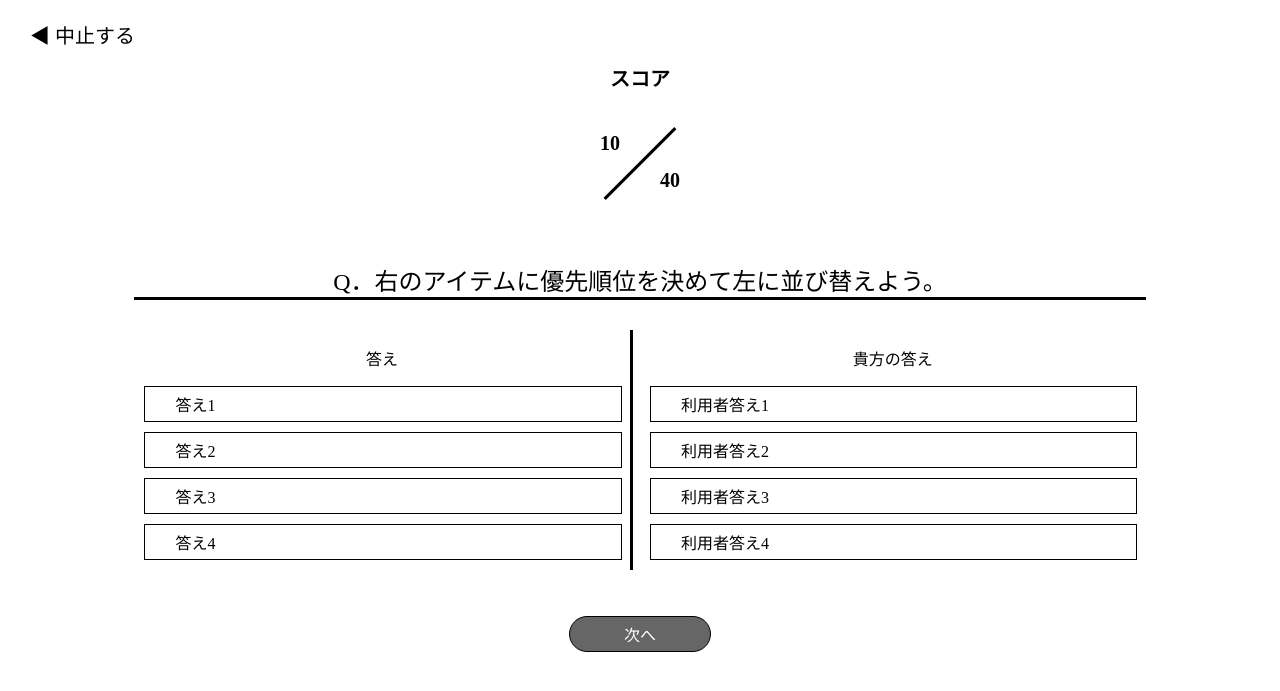
After one commit to Raiki215/Hackathon-e, a Flask app: page /task_practice_a1 in a window 1280 px wide. The commit adds this page. Shown: the top 691 px of the page. Run offline with Flask 3, Linux system fonts and the light colour scheme; some libraries are stand-ins or nearby versions.

Commit message:
タスク管理練習画面の作成 #10

```diff
--- a/app.py
+++ b/app.py
@@ -8,6 +8,23 @@ app = Flask(__name__)
 @app.route('/home', methods=['GET'])
 def home():
     return render_template('home.html')
+
+@app.route('/task_practice_list', methods=['GET'])
+def task_practice_list():
+    return render_template('task_practice_list.html')
+
+@app.route('/task_practice_data', methods=['GET'])
+def task_practice_data():
+    return render_template('task_practice_data.html')
+
+@app.route('/task_practice_q1', methods=['GET'])
+def task_practice_q1():
+    return render_template('task_practice_q1.html')
+
+@app.route('/task_practice_a1', methods=['GET'])
+def task_practice_a1():
+    return render_template('task_practice_a1.html')
+
 
 @app.route('/notification',methods=['GET'])
 def notification():
--- /dev/null
+++ b/static/css/task_practice.css
@@ -0,0 +1,239 @@
+.main{
+    width: 70%;
+    margin-right: 5%;
+    margin-left: auto;
+    margin-top: 20px;
+}
+
+.task_list_title{
+    font-size: 24px;
+    margin: 50px 0 0 0;
+    border-bottom: 3px solid;
+    width: 100%;
+}
+
+.start_botton{
+    text-decoration: none;
+    color: #fff;
+    background-color: #666666;
+    border: 1px solid #000;
+    border-radius: 50px;
+    padding: 3px 10px 3px 10px;
+    margin-left: 80%;
+}
+
+.task_goal{
+    display:none;
+}
+
+input[type="checkbox"]{
+    display:none;
+}
+
+label[for="botton1"],label[for="botton2"],label[for="botton3"]{
+    display:block;
+}
+
+#botton1:checked + .task_goal1{
+    display:block;
+    border-right: 1px solid #000;
+    border-left: 1px solid #000;
+    border-bottom: 1px solid #000;
+    padding: 10px 40px 10px 40px;
+}
+
+#botton2:checked + .task_goal2{
+    display:block;
+    border-right: 1px solid #000;
+    border-left: 1px solid #000;
+    border-bottom: 1px solid #000;
+    padding: 10px 40px 10px 40px;
+}
+
+#botton3:checked + .task_goal3{
+    display:block;
+    border-right: 1px solid #000;
+    border-left: 1px solid #000;
+    border-bottom: 1px solid #000;
+    padding: 10px 40px 10px 40px;
+}
+
+.task_title{
+    margin-top: 10px;
+    padding: 10px 0px 10px 40px;
+    cursor: pointer;
+    border: 1px solid #000;
+}
+
+
+.task_data{
+    width: 80%;
+    margin-left: 10%;
+    margin-right: auto;
+}
+
+.task_data_title{
+    text-align: center;
+}
+
+.task_data_explanation{
+    height: 350px;
+    margin: 10px 0px 10px 0px;
+    padding: 10px 20px 10px 20px;
+    border: 1px solid #000;
+}
+
+.botton_center{
+    height: auto;
+    text-align: center;
+}
+
+.next_botton{
+    display: block;
+    width: 100px;
+    text-decoration: none;
+    color: #fff;
+    background-color: #666666;
+    border: 0.5px solid #000;
+    border-radius: 50px;
+    padding: 5px 20px 5px 20px;
+    margin: 10px auto 0px auto;
+}
+
+.return{
+    display: block;
+    color: #0000ff;
+}
+
+.cancel_button{
+    text-decoration: none;
+    color: #000;
+    position: fixed;
+    font-size: 20px;
+    top: 20px;
+    left: 30px;
+}
+
+.q_main{
+    width: 80%;
+    margin: 5% 10% 5% 10%;
+}
+
+#q1_item {
+    float: right;
+    width:400px;
+    height:300px;
+    margin:20px;
+    background-color:#fff;
+    border:1.5px dashed #000;
+}
+#dropbox {
+    float: left;
+    width:400px;
+    height:300px;
+    margin:20px;
+    background-color:#fff;
+    border:2px solid #000;
+    -khtml-user-drag: element;
+}
+
+.item{
+    background-color: #fff;
+    border: 1px solid #000;
+    width: 350px;
+    padding: 5px 0 5px 30px;
+    margin: 10px 10px 10px 10px;
+}
+
+.score{
+    text-align: center;
+    font-size: 20px;
+}
+
+.score p{
+    font-weight: bolder;
+}
+
+.score_point{
+    margin-left: auto;
+    margin-right: auto;
+    position: relative;
+    width: 100px;
+    height: 100px;
+}
+
+.score_line{
+    width: 100px;
+    position: absolute;
+    top: 50px;
+    border-top: 3px solid #000;
+    transform: rotate(-45deg);
+    margin-left: auto;
+    margin-right: auto;
+}
+
+.user_score_point{
+    position: absolute;
+    top: 0;
+    left: 10px;
+}
+
+.answer_score_point{
+    position: absolute;
+    bottom: 0;
+    right: 10px;
+}
+
+.question{
+    text-align: center;
+    margin-bottom: 30px;
+}
+
+.q1_botton{
+    display: block;
+    text-align: center;
+    width: 100px;
+    text-decoration: none;
+    color: #fff;
+    background-color: #666666;
+    border: 0.5px solid #000;
+    border-radius: 50px;
+    padding: 5px 20px 5px 20px;
+    margin: 33% auto 0px auto;
+}
+
+.q1_answer_title{
+    text-align: center;
+}
+
+.q1_answer{
+    width: 49%;
+    float: left;
+    border-right: 3px solid #000;
+}
+
+.q1_user_answer{
+    width: 50%;
+    float: right;
+}
+
+.q1_answer_item{
+    background-color: #fff;
+    border: 1px solid #000;
+    width: 90%;
+    padding: 5px 0 5px 30px;
+    margin: 10px 10px 10px 10px;
+}
+
+.q1_answer_botton{
+    display: block;
+    text-align: center;
+    width: 100px;
+    text-decoration: none;
+    color: #fff;
+    background-color: #666666;
+    border: 0.5px solid #000;
+    border-radius: 50px;
+    padding: 5px 20px 5px 20px;
+    margin: 25% auto 50px auto;
+}
--- a/templates/home.html
+++ b/templates/home.html
@@ -5,7 +5,7 @@
 
 {% block content %}
 <div class="main">
-    <a href="" class="task_practice_button">タスク管理の練習をする</a>
+    <a href="{{url_for('task_practice_list')}}" class="task_practice_button">タスク管理の練習をする</a>
     <div class="wrapper">
         <h1 id="c_header"></h1>
         <div id="next-prev-button">
@@ -17,7 +17,7 @@
 
     <div>
         <h1 class="task_title">締め切りが近いタスク一覧</h1>
-        <div class="">
+        <div>
             <p class="item taskname">タスク名</p>
             <p class="item taskdate taskline">期限</p>
             <p class="item progress taskline">進行度</p>
--- /dev/null
+++ b/templates/task_practice_a1.html
@@ -0,0 +1,36 @@
+<!DOCTYPE html>
+<html lang="ja">
+<head>
+    <meta charset="UTF-8">
+    <meta name="viewport" content="width=device-width, initial-scale=1.0">
+    <link rel="stylesheet" href="{{url_for('static',filename='/css/task_practice.css')}}">
+    <title>タスク管理システム</title>
+</head>
+<body>
+    <a href="{{url_for('task_practice_list')}}" class="cancel_button">◀ 中止する</a>
+    <div class="q_main">
+        <div class="score">
+            <p>スコア</p>
+            <div class="score_point">
+                <p class="user_score_point">10</p><div class="score_line"></div><p class="answer_score_point">40</p>
+            </div>
+        </div>
+        <p class="task_list_title question">Q．右のアイテムに優先順位を決めて左に並び替えよう。</p>
+        <div class="q1_answer">
+            <p class="q1_answer_title">答え</p>
+            <p class="q1_answer_item">答え1</p>
+            <p class="q1_answer_item">答え2</p>
+            <p class="q1_answer_item">答え3</p>
+            <p class="q1_answer_item">答え4</p>
+        </div>
+        <div class="q1_user_answer">
+            <p class="q1_answer_title">貴方の答え</p>
+            <p class="q1_answer_item">利用者答え1</p>
+            <p class="q1_answer_item">利用者答え2</p>
+            <p class="q1_answer_item">利用者答え3</p>
+            <p class="q1_answer_item">利用者答え4</p>
+        </div>
+    </div>
+    <a href="" class="q1_answer_botton">次へ</a>
+</body>
+</html>
```
Also changed, not shown: static/js/script.js (+26 -0 lines), templates/task_practice_data.html (added, +22 -0 lines), templates/task_practice_list.html (added, +25 -0 lines), templates/task_practice_q1.html (added, +25 -0 lines).
